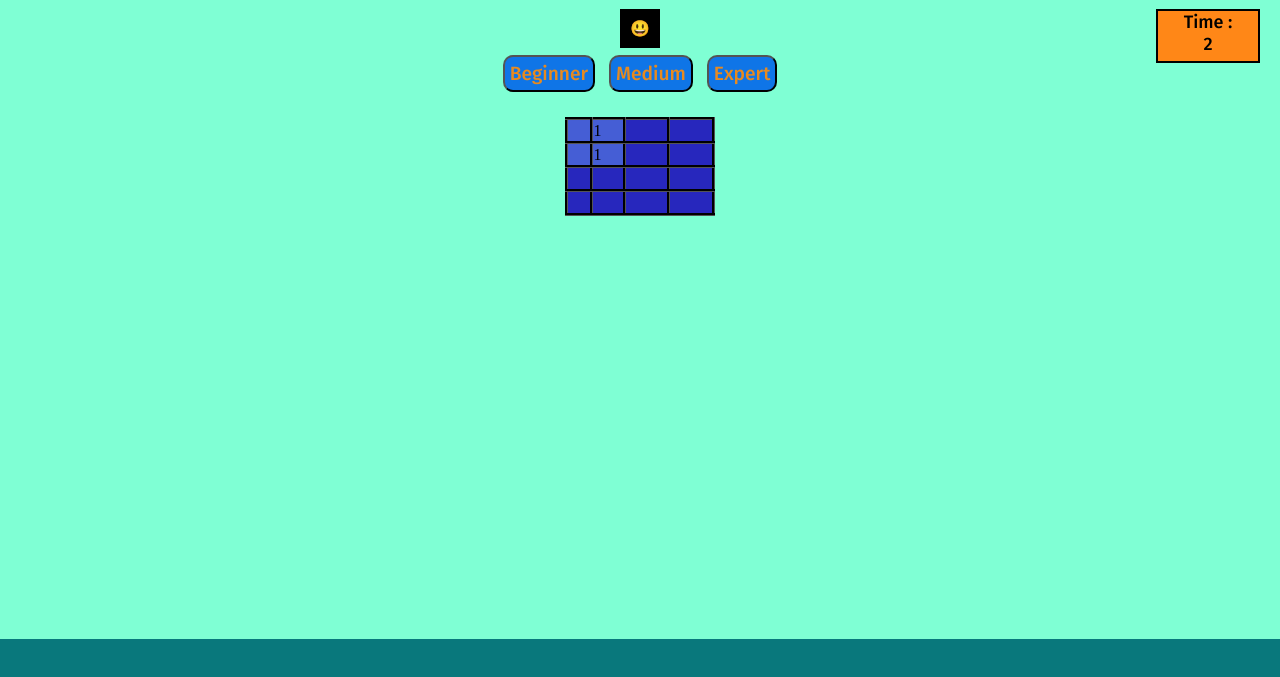
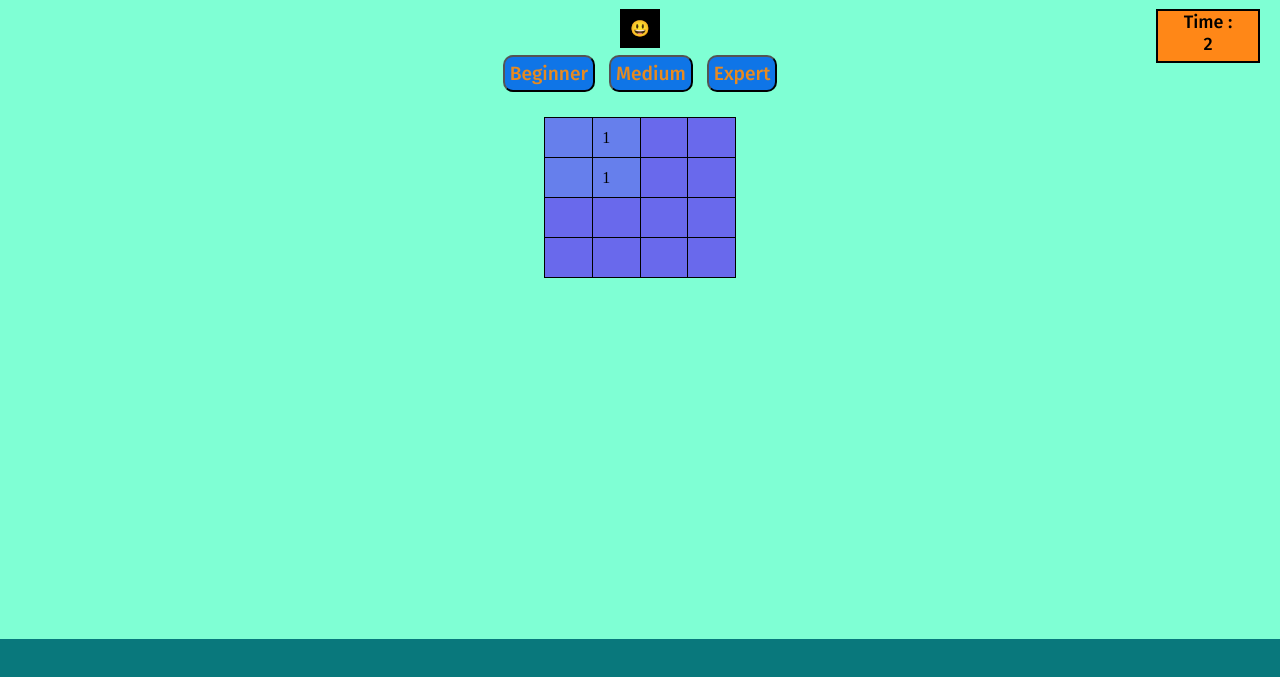
Before and after one commit to Gal-lankri/Mine-Sweeper, a plain HTML site: page index.html in a window 1280 px wide. Both pictures are taken after a click on the element 578 px from the left and 241 px from the top of the page. Shown: the part 111-788 px from the top of the page. Drawn offline with Linux system fonts and the light colour scheme; a web font is replaced by a local one.

Commit message:
try to improve

```diff
--- a/css/style.css
+++ b/css/style.css
@@ -15,15 +15,23 @@ h1 {
   margin: 20px auto;
 }
 
-table,tr ,td {
-  background-color: rgb(39, 39, 189);
+table {
+  table-layout: fixed;
+  width: 50%;
+  background-color: rgb(105, 105, 236);
   margin-bottom: 20px;
   cursor: crosshair;
   border-collapse: collapse;
-  height:max-content;
-  width:max-content;
-  border: 3px outset black;
+  border: 1px outset black;
 }
+
+td {
+  box-sizing: content-box;
+  border: 1px outset black;
+  padding: 10px 0;
+  width: 33%;
+}
+
 button {
   margin: 5px;
   font-family: "Fira Sans", sans-serif;
@@ -40,7 +48,6 @@ button:hover {
 }
 
 .game-over {
-
   text-align: center;
   background-color: black;
   padding: 10px;
@@ -48,13 +55,12 @@ button:hover {
   margin: auto;
   height: 20x;
   width: 20px;
-
-
 }
 
 .board-container {
   margin-top: 20px;
-  width: max-content;
+  width: 30%;
+  height: 30%;
 }
 
 .footer {
@@ -87,6 +93,6 @@ button:hover {
   visibility: hidden;
 }
 
-.marked {
+.clicked {
   background-color: rgba(100, 148, 237, 0.507);
 }
--- a/js/game.js
+++ b/js/game.js
@@ -72,7 +72,7 @@ function buildBoard(size) {
 }
 // update the DOM
 function renderBoard(gBoard, selector) {
-  var strHTML = '<table border="3"><tbody>'
+  var strHTML = "<table><tbody>"
   for (var i = 0; i < gBoard.length; i++) {
     strHTML += "<tr>"
     for (var j = 0; j < gBoard[0].length; j++) {
@@ -103,18 +103,16 @@ function checkGameOver() {
 }
 
 function cellClicked(elCell, i, j) {
-  G_GAME.shownCount++
-  console.log(G_GAME.shownCount)
+  //  Marked cell can't be clicked
+  if (gBoard[i][j].isMarked) return
   // if step on a mine
   if (gBoard[i][j].isMine) {
     clearInterval(gInterval)
     var selGameOver = document.querySelector(".game-over")
     selGameOver.innerText = SHOCK_FACE
   }
-
-  //  Marked cell can't be clicked
-  elCell.classList.add("marked")
-  if (gBoard[i][j].isMarked) return
+  G_GAME.shownCount++
+  elCell.classList.add("clicked")
   // Checked if it is te first click
   gFirstClick++
   if (gFirstClick === 1) {
@@ -144,13 +142,17 @@ function cellClicked(elCell, i, j) {
 function cellMarked(elCell, ev, i, j) {
   // checked if it is the right button on the mouse
   if (ev.button === 2) {
-    G_GAME.markedCount++
-    console.log(G_GAME.markedCount)
-    console.log(ev)
     if (gBoard[i][j].isShown) return
-    gBoard[i][j].isMarked = true
-    var elSpan = elCell.getElementsByTagName("span")
-    elSpan[1].classList.remove("hidden-flag")
+    if (gBoard[i][j].isMarked) {
+      G_GAME.markedCount--
+      gBoard[i][j].isMarked = false
+      var elSpan = elCell.getElementsByTagName("span")
+      elSpan[1].classList.remove("hidden-flag")
+    } else {
+      G_GAME.markedCount++
+      gBoard[i][j].isMarked = true
+      elSpan[1].classList.add("hidden-flag")
+    }
   }
 }
 
--- a/js/mines.js
+++ b/js/mines.js
@@ -40,16 +40,17 @@ function expandShown(board, elCell, rowIdx, colIdx) {
     for (var j = colIdx - 1; j <= colIdx + 1; j++) {
       if (j < 0 || j >= board[0].length) continue
       if (i === rowIdx && j === colIdx) continue
-      if (board[i][j].isMine) return
       var currCell = board[i][j]
-      if (!currCell.isShown) {
+      if (currCell.isMine) continue
+      if (currCell.isMarked) continue
+      else if (!currCell.isShown) {
         currCell.isShown = true
         G_GAME.shownCount++
+        var currElCell = document.querySelector(`.cell-${i}-${j}`)
+        currElCell.classList.add("clicked")
+        var elSpan = currElCell.getElementsByTagName("span")
+        elSpan[0].classList.remove("hidden-content")
       }
-      var currCellEl = document.querySelector(`.cell-${i}-${j}`)
-      currCellEl.classList.add("marked")
-      var elSpan = currCellEl.getElementsByTagName("span")
-      elSpan[0].classList.remove("hidden-content")
     }
   }
 }
--- a/js/util.js
+++ b/js/util.js
@@ -57,3 +57,8 @@ function countFoodAround(mat, rowIdx, colIdx) {
   }
   return foodCount
 }
+
+function renderCell(location, value) {
+    const elCell = document.querySelector(`.cell-${location.i}-${location.j}`)
+    elCell.innerHTML = value
+}
```
